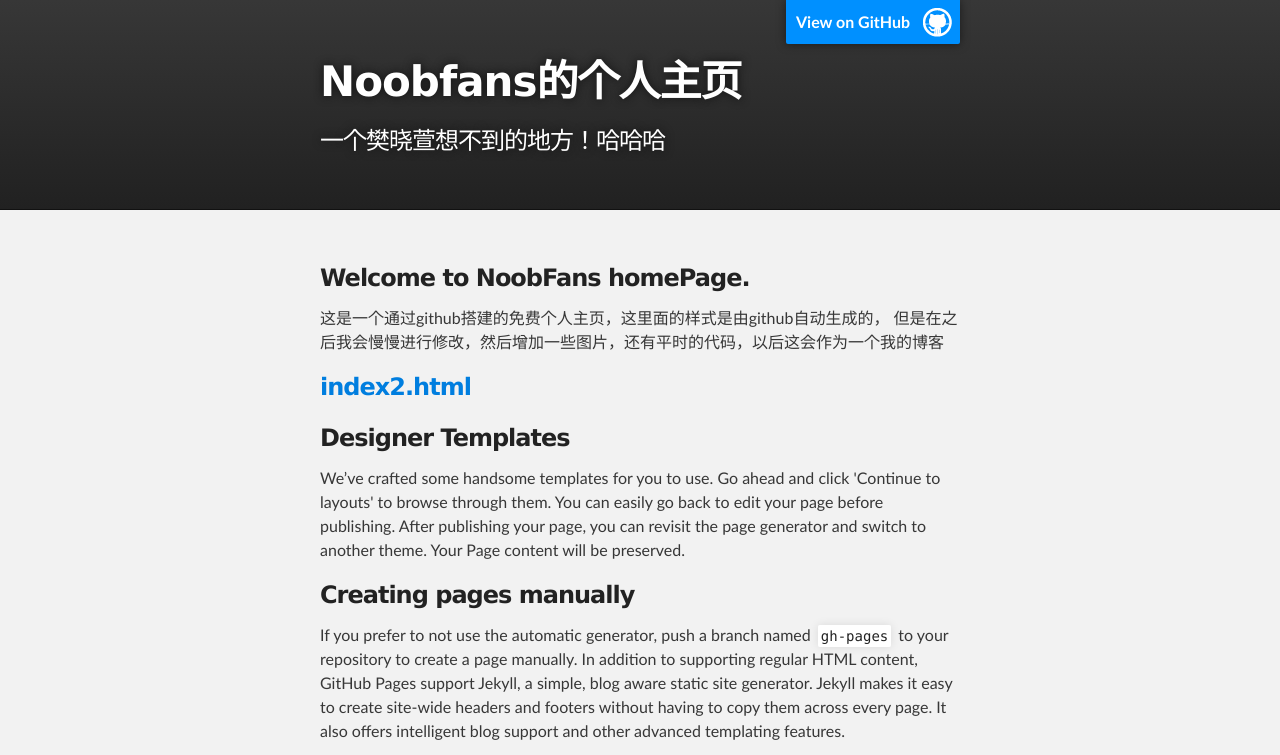
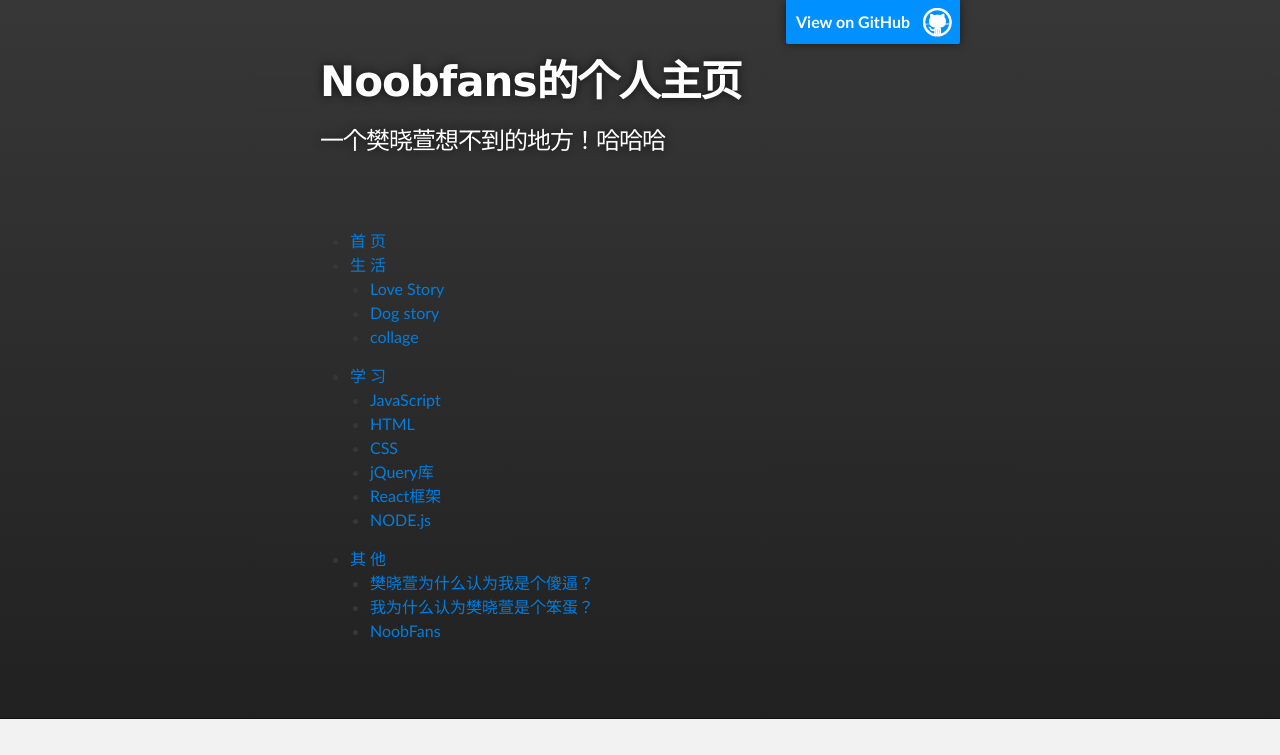
Before and after one commit to NoobFans/NoobFans.github.io, a plain HTML site: page index.html in a window 1280 px wide. Shown: the top 755 px of the page. Drawn offline with Linux system fonts and the light colour scheme.

Commit message:
Update index.html

```diff
--- a/index.html
+++ b/index.html
@@ -7,7 +7,7 @@
     <meta name="description" content="Noobfans.GitHub.io : my website">
 
     <link rel="stylesheet" type="text/css" media="screen" href="stylesheets/stylesheet.css">
-
+    <script type="text/javascript" src="javascripts/main.js"></script>
     <title>Welcome to NoobFans homepage!</title>
   </head>
 
@@ -20,7 +20,35 @@
 
           <h1 id="project_title">Noobfans的个人主页</h1>
           <h2 id="project_tagline">一个樊晓萱想不到的地方！哈哈哈</h2>
-
+	  <div id="top_nav" class="inner">
+			<ul class="top_l1_nav">
+				<li><a href="#" class="on">首	页</a></li>
+				<li><a href="#">生	活</a>
+					<ul class="top_l2_nav">
+						<li><a href="#">Love Story</a></li>
+						<li><a href="#">Dog story</a></li>
+						<li><a href="#">collage</a></li>
+					</ul>
+				</li>
+				<li><a href="#">学	习</a>
+					<ul class="top_l2_nav">
+						<li><a href="#">JavaScript</a></li>
+						<li><a href="#">HTML</a></li>
+						<li><a href="#">CSS</a></li>
+						<li><a href="#">jQuery库</a></li>
+						<li><a href="#">React框架</a></li>
+						<li><a href="#">NODE.js</a></li>
+					</ul>
+				</li>
+				<li><a href="#">其	他</a>
+					<ul class="top_l2_nav">
+						<li><a href="#">樊晓萱为什么认为我是个傻逼？</a></li>
+						<li><a href="#">我为什么认为樊晓萱是个笨蛋？</a></li>
+						<li><a href="#"> NoobFans </a></li>
+					</ul>
+				</li>
+			</ul>
+	  </div>
         </header>
     </div>
 
```
